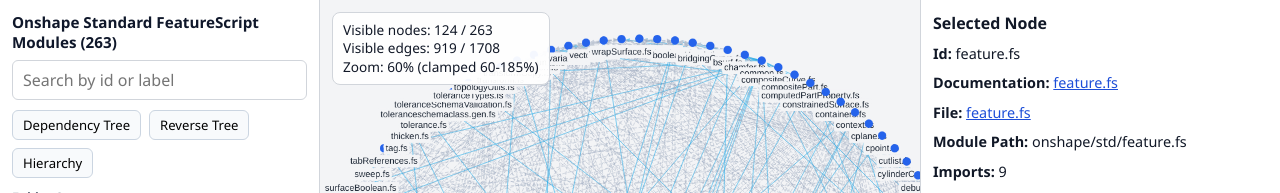
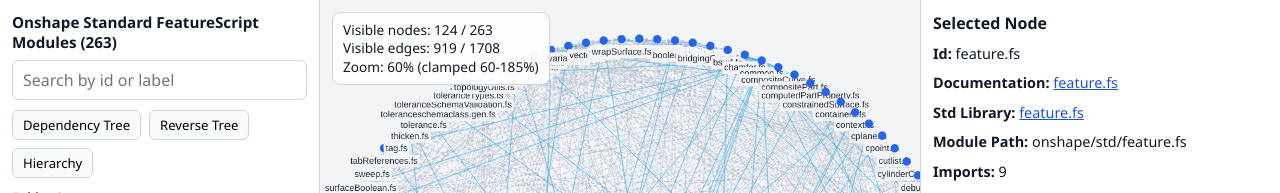
Before and after one commit to gatrall/fsvisualizer, a React (Vite) app: page / in a window 1280 px wide. Shown: the top 193 px of the page. Built offline with nearby package versions, Linux system fonts and the light colour scheme.

Commit message:
Rename details label to Std Library

```diff
--- a/src/App.tsx
+++ b/src/App.tsx
@@ -1850,7 +1850,7 @@
                 )}
               </div>
               <div className="details-row">
-                <span className="details-label">File:</span>{" "}
+                <span className="details-label">Std Library:</span>{" "}
                 {selectedNode.sourceUrl ? (
                   <a
                     className="inline-link"
```
